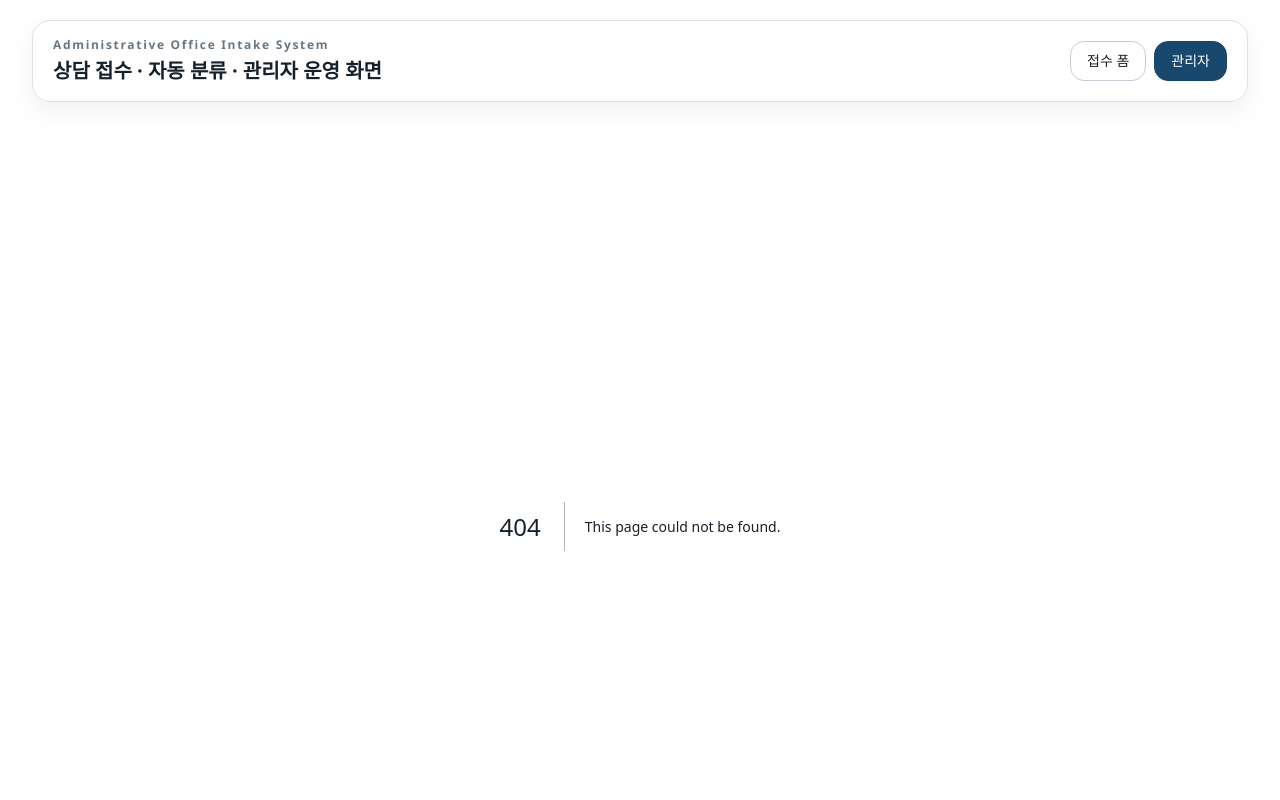
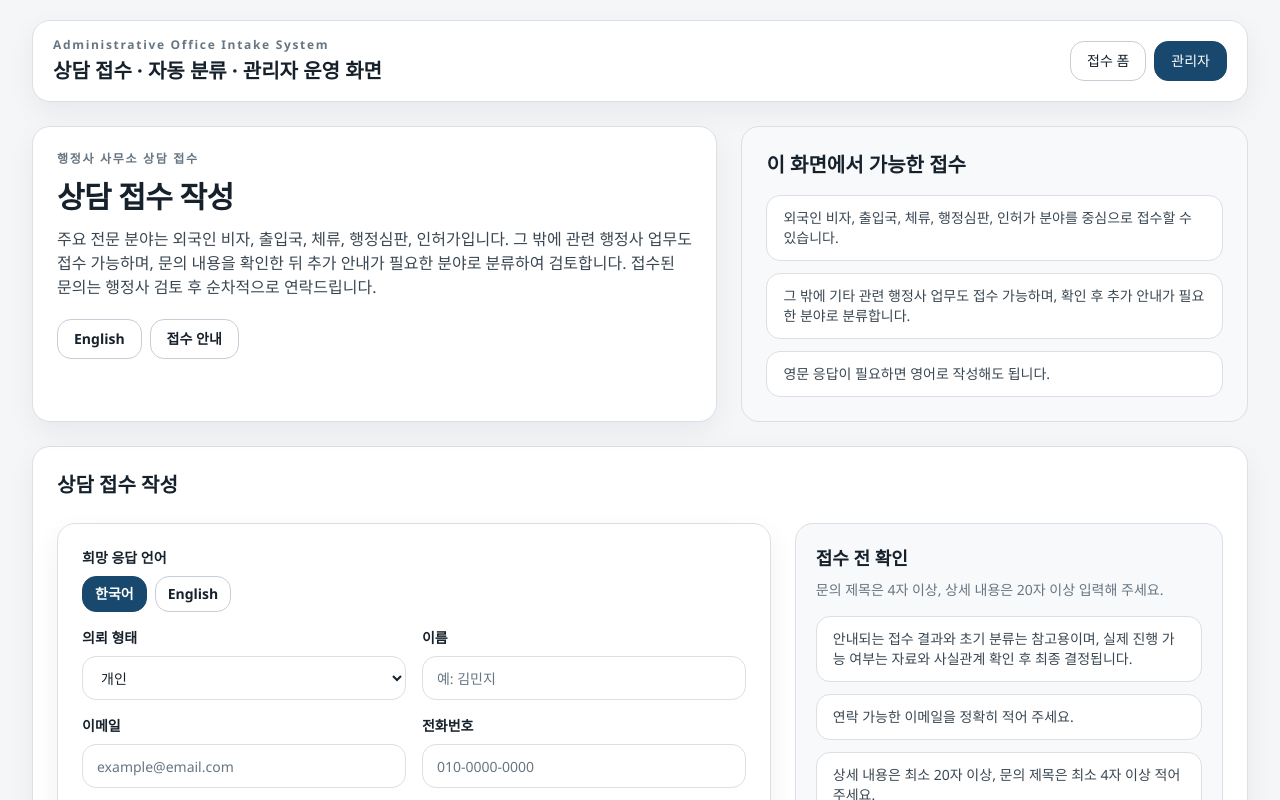
Before and after one commit to sangjin0302-commits/Admin-system-, a Next.js app: page /intake in a window 1280 px wide. Before the commit this address had no page. Shown: the top 800 px of the page. Built offline with nearby package versions, Linux system fonts and the light colour scheme.

Commit message:
feat: move intake flow to dedicated route

```diff
--- /dev/null
+++ b/src/app/intake/page.tsx
@@ -0,0 +1,62 @@
+import Link from "next/link";
+
+import { getIntakeCopy } from "@/components/intake/copy-clean";
+import { IntakeForm } from "@/components/intake/intake-form-clean";
+import { Card } from "@/components/ui/card";
+import type { Locale } from "@/types/inquiry";
+
+export const dynamic = "force-dynamic";
+
+export default async function IntakePage({
+  searchParams
+}: {
+  searchParams: Promise<{ lang?: string }>;
+}) {
+  const { lang } = await searchParams;
+  const locale: Locale = lang === "en" ? "en" : "ko";
+  const copy = getIntakeCopy(locale);
+
+  return (
+    <div className="space-y-6">
+      <div className="grid gap-6 xl:grid-cols-[1.15fr_0.85fr]">
+        <Card className="p-6">
+          <p className="ui-kicker">{copy.pageKicker}</p>
+          <h2 className="mt-3 ui-page-title">{copy.formTitle}</h2>
+          <p className="mt-3 max-w-3xl text-base text-text">{copy.pageDescription}</p>
+          <div className="mt-5 flex flex-wrap gap-2">
+            <Link
+              href={locale === "ko" ? "/intake?lang=en" : "/intake"}
+              className="inline-flex h-10 items-center rounded-md border border-line-strong bg-surface px-4 text-sm font-semibold text-text-strong transition hover:bg-surface-muted"
+            >
+              {locale === "ko" ? "English" : "한국어"}
+            </Link>
+            <Link
+              href="/"
+              className="inline-flex h-10 items-center rounded-md border border-line-strong bg-surface px-4 text-sm font-semibold text-text-strong transition hover:bg-surface-muted"
+            >
+              {locale === "ko" ? "접수 안내" : "Intake Guide"}
+            </Link>
+          </div>
+        </Card>
+
+        <Card muted className="p-6">
+          <h3 className="ui-section-title">{copy.infoTitle}</h3>
+          <div className="mt-4 space-y-3">
+            {copy.infoItems.map((item) => (
+              <div key={item} className="rounded-md border border-line bg-surface px-4 py-3">
+                <p className="text-sm text-text">{item}</p>
+              </div>
+            ))}
+          </div>
+        </Card>
+      </div>
+
+      <Card className="p-6">
+        <div className="mb-6">
+          <h3 className="ui-section-title">{copy.formTitle}</h3>
+        </div>
+        <IntakeForm initialLocale={locale} />
+      </Card>
+    </div>
+  );
+}
--- a/src/app/page.tsx
+++ b/src/app/page.tsx
@@ -1,7 +1,6 @@
 import Link from "next/link";
 
 import { getIntakeCopy } from "@/components/intake/copy-clean";
-import { IntakeForm } from "@/components/intake/intake-form-clean";
 import { Card } from "@/components/ui/card";
 import type { Locale } from "@/types/inquiry";
 
@@ -18,12 +17,18 @@ export default async function Home({
 
   return (
     <div className="space-y-6">
-      <div className="grid gap-6 xl:grid-cols-[1.15fr_0.85fr]">
+      <div className="grid gap-6 xl:grid-cols-[1.2fr_0.8fr]">
         <Card className="p-6">
           <p className="ui-kicker">{copy.pageKicker}</p>
           <h2 className="mt-3 ui-page-title">{copy.pageTitle}</h2>
           <p className="mt-3 max-w-3xl text-base text-text">{copy.pageDescription}</p>
-          <div className="mt-5 flex flex-wrap gap-2">
+          <div className="mt-6 flex flex-wrap gap-3">
+            <Link
+              href="/intake"
+              className="inline-flex h-11 items-center rounded-md border border-primary bg-primary px-5 text-sm font-semibold text-white transition hover:bg-[#143d5d]"
+            >
+              {locale === "ko" ? "상담 접수 시작" : "Start Intake"}
+            </Link>
             <Link
               href={locale === "ko" ? "/?lang=en" : "/"}
               className="inline-flex h-10 items-center rounded-md border border-line-strong bg-surface px-4 text-sm font-semibold text-text-strong transition hover:bg-surface-muted"
@@ -32,7 +37,7 @@ export default async function Home({
             </Link>
             <Link
               href="/admin/inquiries"
-              className="inline-flex h-10 items-center rounded-md border border-primary bg-primary px-4 text-sm font-semibold text-white transition hover:bg-[#143d5d]"
+              className="inline-flex h-11 items-center rounded-md border border-line-strong bg-surface px-5 text-sm font-semibold text-text-strong transition hover:bg-surface-muted"
             >
               {copy.adminLink}
             </Link>
@@ -77,10 +82,25 @@ export default async function Home({
       </div>
 
       <Card className="p-6">
-        <div className="mb-6">
-          <h3 className="ui-section-title">{copy.formTitle}</h3>
+        <p className="ui-kicker">{locale === "ko" ? "다음 단계" : "Next step"}</p>
+        <h3 className="mt-2 ui-section-title">
+          {locale === "ko"
+            ? "실제 상담 접수와 접수 전 확인은 별도 페이지에서 진행합니다."
+            : "The actual intake form and checklist live on a dedicated page."}
+        </h3>
+        <p className="mt-3 text-sm text-text">
+          {locale === "ko"
+            ? "접수 페이지에서는 상담폼, 접수 전 확인, 결과 요약이 한 화면에서 정리됩니다."
+            : "The intake page groups the form, pre-submit checklist, and initial result summary in one place."}
+        </p>
+        <div className="mt-5">
+          <Link
+            href="/intake"
+            className="inline-flex h-11 items-center rounded-md border border-primary bg-primary px-5 text-sm font-semibold text-white transition hover:bg-[#143d5d]"
+          >
+            {locale === "ko" ? "접수 페이지로 이동" : "Go to intake"}
+          </Link>
         </div>
-        <IntakeForm initialLocale={locale} />
       </Card>
     </div>
   );
```
